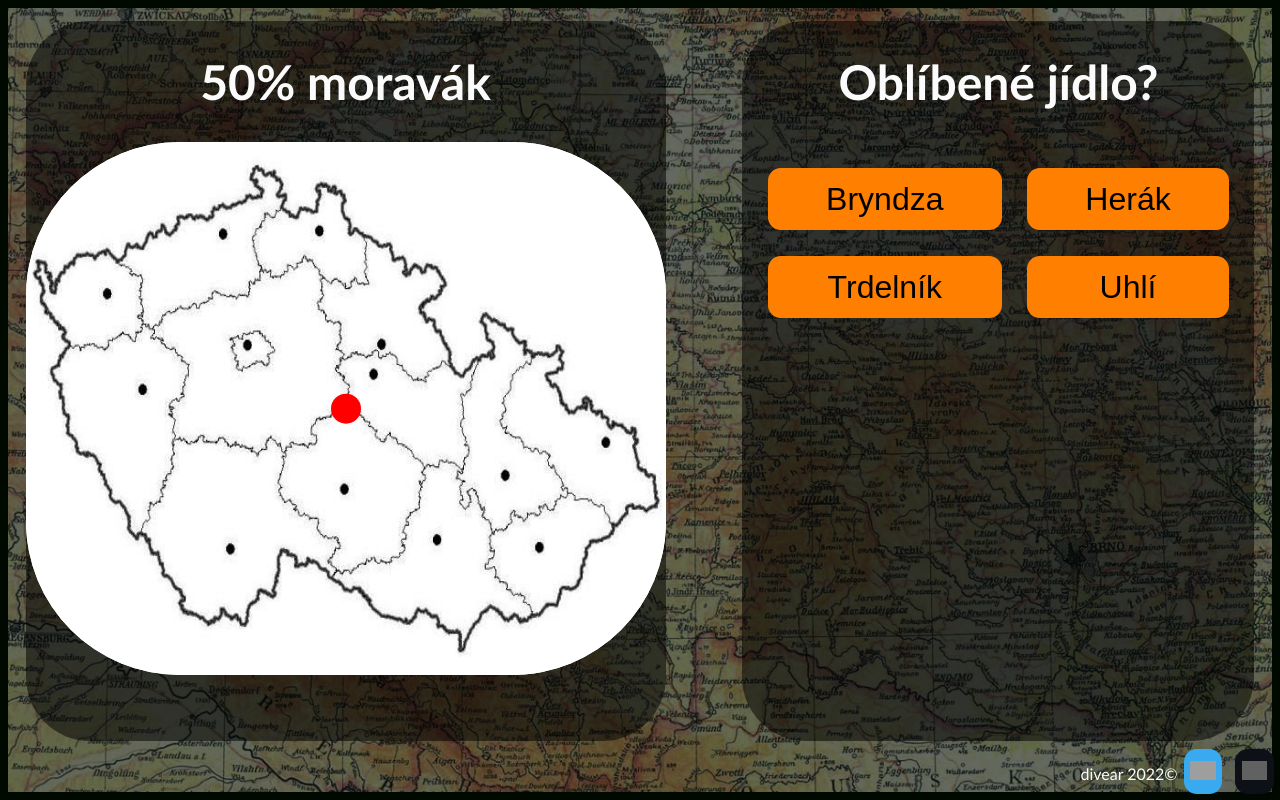
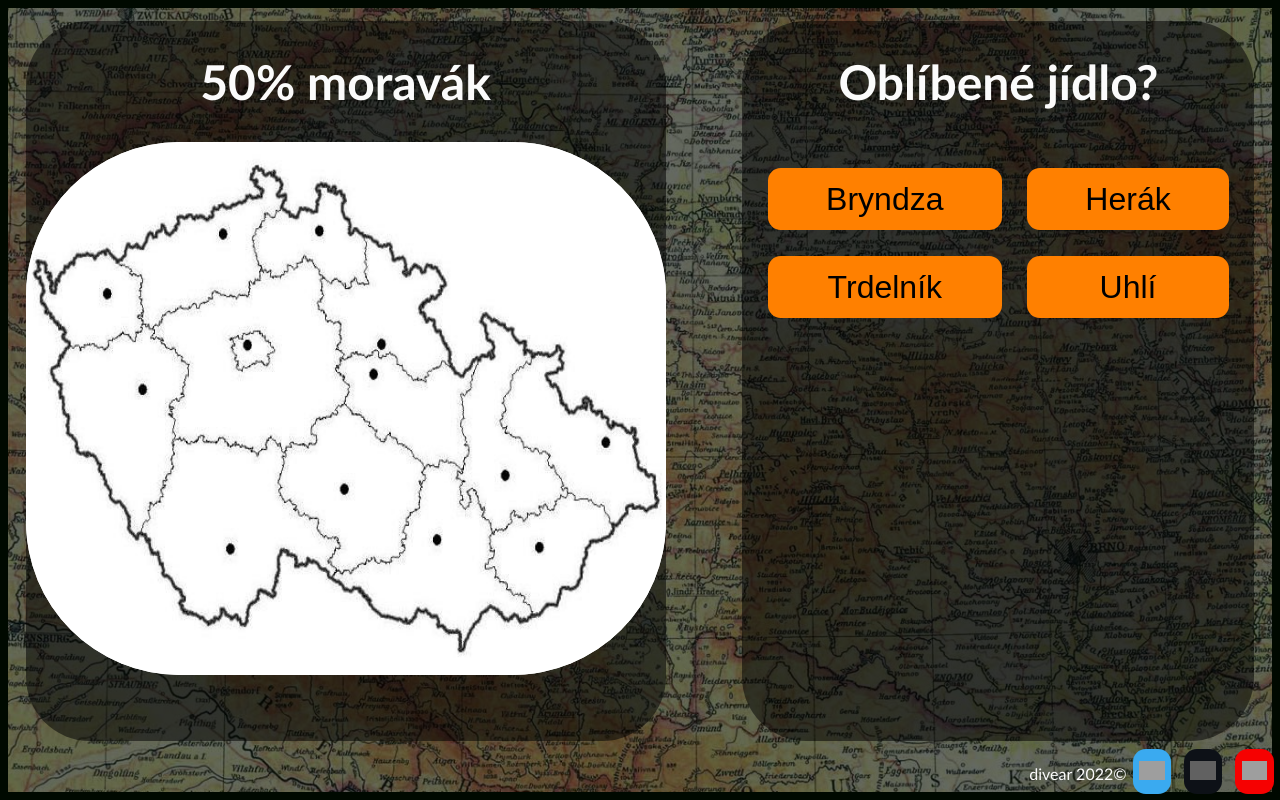
Before and after one commit to divear/morava-test, a Next.js app: page /test in a window 1280 px wide. Built offline with nearby package versions, Linux system fonts and the light colour scheme; grey boxes are pictures that could not be loaded.

Commit message:
yt button

```diff
--- a/pages/_app.tsx
+++ b/pages/_app.tsx
@@ -41,6 +41,25 @@ function MyApp({ Component, pageProps }: AppProps) {
 						alt="Github"
 					/>
 				</button>
+				<button
+					onClick={() =>
+						open(
+							"https://www.youtube.com/channel/UCwWXZqqwhdVq50W3vZ4aDSg",
+							"_blank"
+						)
+					}
+					style={{ backgroundColor: "#0d1117" }}
+					className="sb share ytButton"
+					data-size="large"
+					data-show-screen-name="false"
+					data-show-count="false"
+				>
+					<img
+						className="ytLogo"
+						src="https://gizmos.republica.com/files/2014/05/youtube-logo.jpg"
+						alt="Github"
+					/>
+				</button>
 			</div>
 		</>
 	);
--- a/public/questions.json
+++ b/public/questions.json
@@ -60,7 +60,7 @@
 		},
 		{
 			"q": "Kouříš?",
-			"a": ["Koho?", "Kolik?", "jo", "Co?"]
+			"a": ["Koho?", "ne", "jo", "Co?"]
 		},
 		{
 			"q": "Jaká je tvá oblíbená pohádka",
--- a/styles/globals.css
+++ b/styles/globals.css
@@ -145,6 +145,12 @@ canvas {
 	width: 2vw;
 	filter: invert();
 }
+.ytLogo {
+	width: 2vw;
+}
+.ytButton {
+	background-color: #f60101 !important;
+}
 .buttonImage {
 	width: 100%;
 	margin: 0;
```
